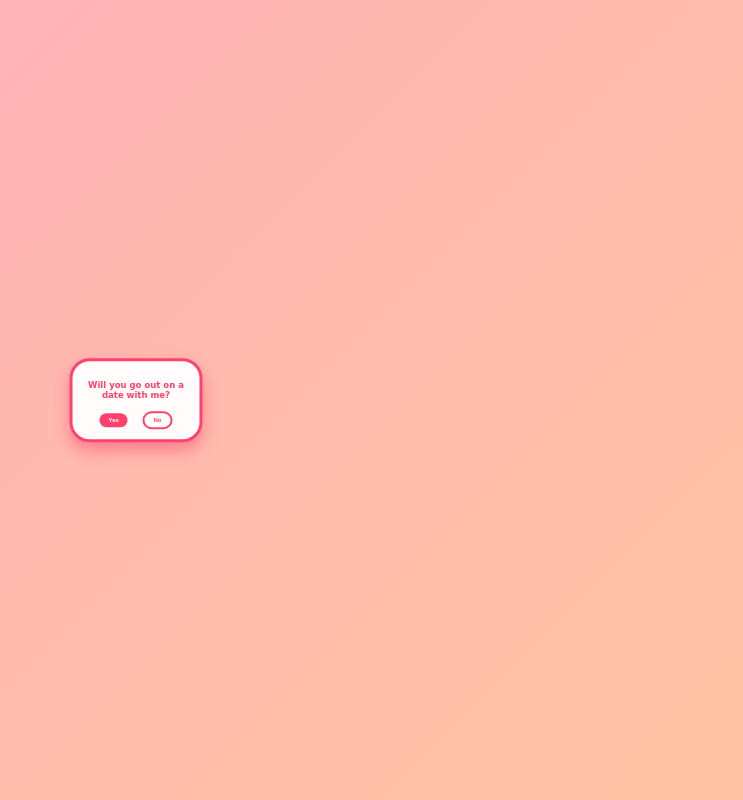
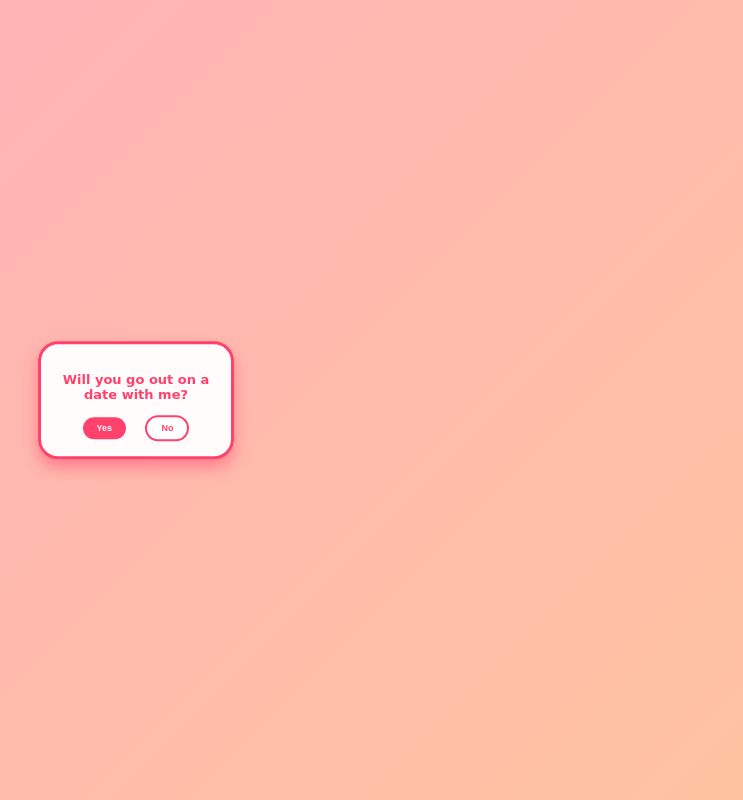
Before and after one commit to aamilhaq/romantic-date-project, a plain HTML site: page index.html in a window 1280 px wide. Shown: the whole page, without its empty margins (504-1247 px from the left). Drawn offline with Linux system fonts and the light colour scheme.

Commit message:
Updated index.html with new content

```diff
--- a/index.html
+++ b/index.html
@@ -14,8 +14,8 @@
 
   #question-box {
     position: fixed;
-    width: 107px;
-    padding: 10px;
+    width: 160px;
+    padding: 15px;
     background: rgba(255, 255, 255, 0.95);
     border: 3px solid #ff416c;
     border-radius: 20px;
@@ -29,17 +29,17 @@
   }
 
  #question-box p {
-  font-size: 8.5px;    /* 26 / 3 ≈ 8.5 */
+  font-size: 13px;    /* 26 / 3 ≈ 8.5 */
   color: #ff416c;
   font-weight: bold;
-  margin-bottom: 8px;  /* 25 / 3 ≈ 8 */
+  margin-bottom: 12.5px;  /* 25 / 3 ≈ 8 */
   font-family: 'Segoe Script', cursive;
 }
 
 button {
-  margin: 0 5px;          /* 15 / 3 = 5 */
-  padding: 4px 9px;       /* 12/3=4 and 28/3≈9 */
-  font-size: 6px;         /* 18 / 3 = 6 */
+  margin: 0 7.5px;       /* 15 * 0.5 = 7.5 */
+  padding: 6px 14px;     /* 12*0.5=6, 28*0.5=14 */
+  font-size: 9px;        /* 18 * 0.5 = 9 */
   cursor: pointer;
   border: none;
   border-radius: 50px;
```
